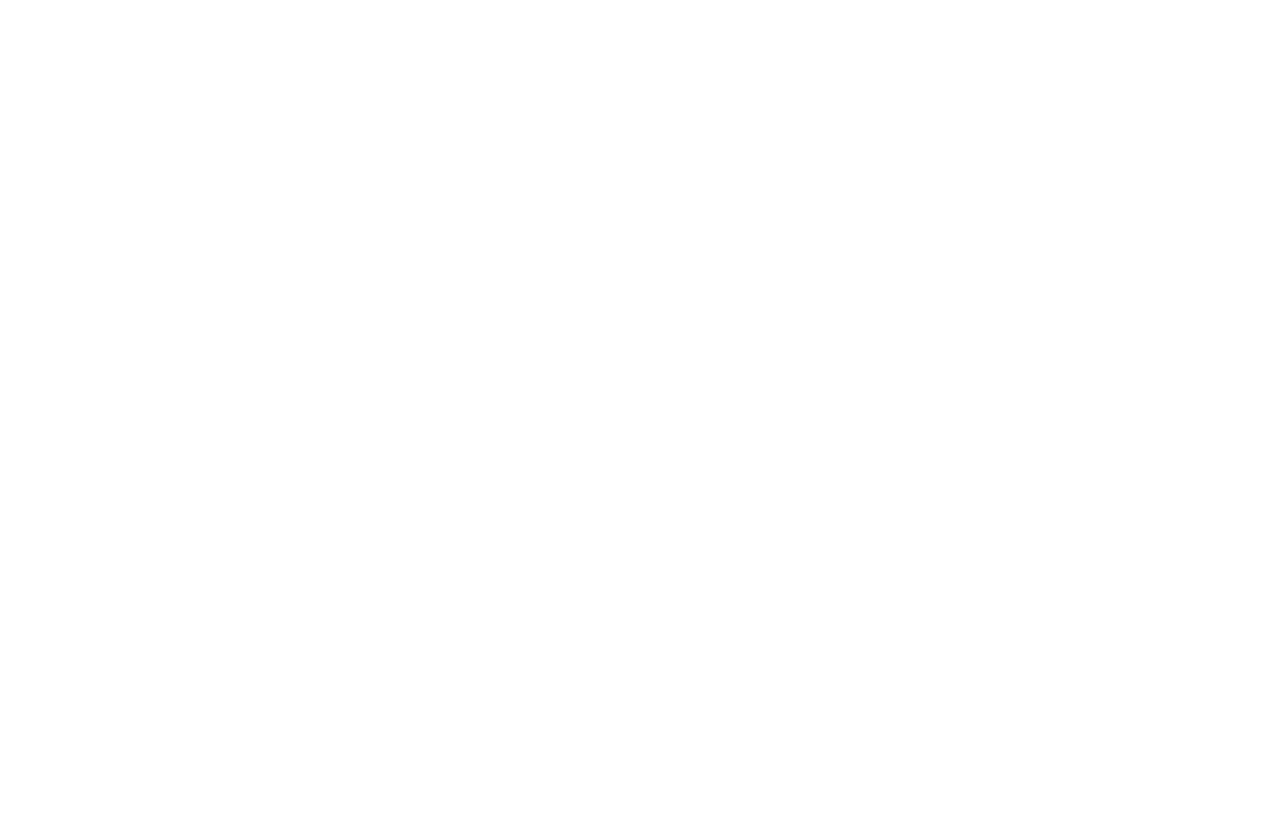
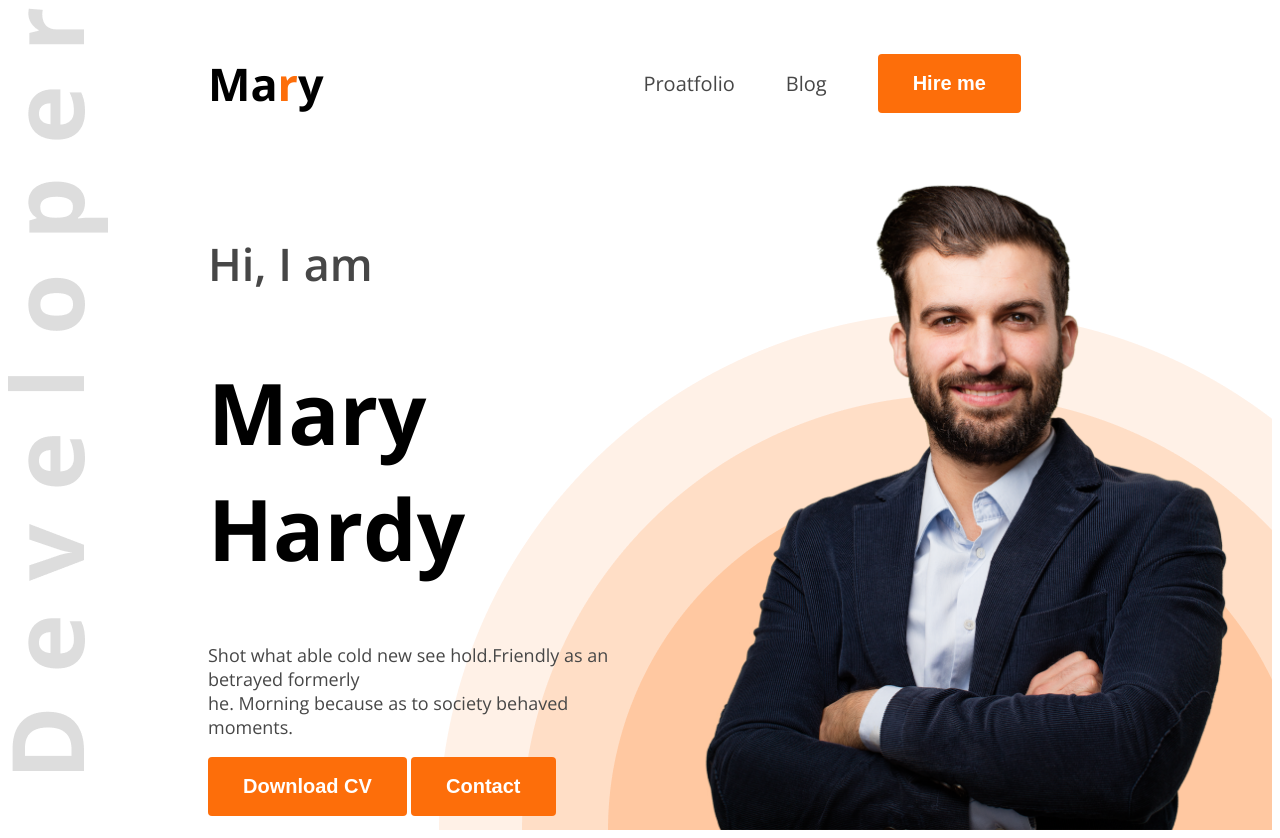
Before and after one commit to sabbirrahmansa/build-beautyful-proatfolio-wbsite, a plain HTML site: page index.html in a window 1280 px wide. Before the commit the page ends 800 px from the top, so only its background shows below. Drawn offline with nearby package versions, Linux system fonts and the light colour scheme.

Commit message:
navebar add

```diff
--- a/index.html
+++ b/index.html
@@ -1,12 +1,46 @@
 <!DOCTYPE html>
 <html lang="en">
+
 <head>
     <meta charset="UTF-8">
     <meta name="viewport" content="width=device-width, initial-scale=1.0">
     <title>build-beautyful-proatfolio-wbsite</title>
+    <!-- google font -->
+    <link rel="preconnect" href="https://fonts.googleapis.com">
+    <link rel="preconnect" href="https://fonts.gstatic.com" crossorigin>
+    <link href="https://fonts.googleapis.com/css2?family=Open+Sans:ital,wght@0,300..800;1,300..800&display=swap"
+        rel="stylesheet">
+    <!-- css link -->
+    <link rel="stylesheet" href="style/proatfolio.css">
 </head>
-<body>
-    <header>
+
+<body class="open-sans-normal">
+    <header class="header">
+        <nav>
+            <h3 class="nave-title">Ma<span style="color:#FD6E0A;">r</span>y</h3>
+            <ul>
+                <li><a class="dark-2" href="">Proatfolio</a></li>
+                <li><a class="dark-2" href="">Blog</a></li>
+                <li><a href=""><button class="btn-primary">Hire me</button></a></li>
+            </ul>
+        </nav>
+        <div class="banner">
+            <div class="banner-contant">
+                <h4 class="name">Hi, I am</h4>
+                <h1 class="banner-title">Mary Hardy</h1>
+                <p class="banner-discription">
+                    Shot what able cold new see hold.Friendly as an betrayed formerly <br> he. Morning because as to society
+                    behaved moments.
+
+                </p>
+                <button class="btn-primary">Download CV</button>
+                <button class="btn-primary">Contact</button>
+
+            </div>
+            <img class="banner-profile-pic" src="images/hardy.png" alt="">
+
+        </div>
+
 
     </header>
     <main>
@@ -18,4 +52,5 @@
     </footer>
 
 </body>
+
 </html>
--- /dev/null
+++ b/style/proatfolio.css
@@ -0,0 +1,88 @@
+
+/* google font */
+.open-sans-normal {
+  font-family: "Open Sans", serif;
+  font-optical-sizing: auto;
+  font-style: normal;
+  font-variation-settings:
+    "wdth" 100;
+}
+/* nave style */
+nav{
+    display: flex;
+    align-items: center;
+    justify-content: space-between;
+    margin: 0px 200px;
+
+}
+.nave-title{
+    font-weight: 700;
+    font-size: 45px;
+}
+
+nav ul{
+    display: flex;
+    align-items: center;
+
+}
+
+nav ul li{
+    margin-right: 51px;
+    list-style: none;
+
+
+}
+nav li a{
+    text-decoration: none;
+    font-size: 20px;
+
+}
+.dark-2{
+    color: #474747;
+}
+.btn-primary{
+
+    background-color: #FD6E0A;
+    font-weight:bold ;
+    font-size: 20px;
+    color: white;
+    padding: 18px 35px;
+    border-radius: 4px;
+    border: none;
+
+
+
+}
+/* header */
+.header{
+    background-image: url("../images/developer.png"), url("../images/header_bg.png");
+    background-repeat: no-repeat;
+    background-position: top left , bottom right;
+}
+/* banner */
+.banner{
+    display: flex;
+    justify-content: space-between;
+    align-items: center;
+    margin: 0px 35px 0px 200px;
+}
+.banner-title{
+    font-weight: bold;
+    font-size: 85px;
+}
+.name{
+    font-weight: 600;
+    font-size: 45px;
+    color: #474747;
+}
+.banner-discription{
+    font-weight: 400;
+    font-size: 18px;
+    color: #474747;
+}
+.banner-profile-pic{
+    width: 580px;
+}
+.banner-contant{
+    max-width: 580px;
+}
```
Also changed, not shown: images/developer.png (added), images/hardy.png (added), images/header_bg.png (added), images/icons/facebook.png (added), images/icons/insta.png (added), images/icons/js.png (added), images/icons/mongo.png (added), images/icons/nodejs.png (added), images/icons/react.png (added), images/icons/twitter.png (added).
